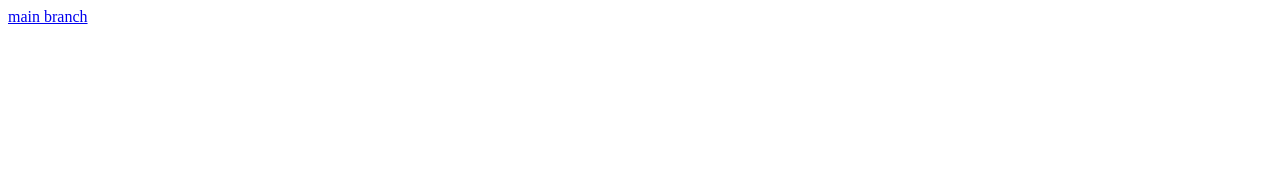
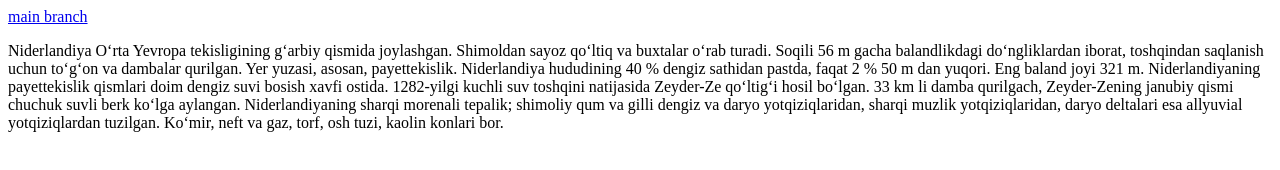
Before and after one commit to Azizbek-Kalandarov/git, a plain HTML site: page index.html in a window 1280 px wide. Drawn offline with Linux system fonts and the light colour scheme.

Commit message:
Add my lorem text

```diff
--- a/index.html
+++ b/index.html
@@ -25,6 +25,9 @@
 
 
   <a href="#">main branch</a>
+  <p>
+     Niderlandiya Oʻrta Yevropa tekisligining gʻarbiy qismida joylashgan. Shimoldan sayoz qoʻltiq va buxtalar oʻrab turadi. Soqili 56 m gacha balandlikdagi doʻngliklardan iborat, toshqindan saqlanish uchun toʻgʻon va dambalar qurilgan. Yer yuzasi, asosan, payettekislik. Niderlandiya hududining 40 % dengiz sathidan pastda, faqat 2 % 50 m dan yuqori. Eng baland joyi 321 m. Niderlandiyaning payettekislik qismlari doim dengiz suvi bosish xavfi ostida. 1282-yilgi kuchli suv toshqini natijasida Zeyder-Ze qoʻltigʻi hosil boʻlgan. 33 km li damba qurilgach, Zeyder-Zening janubiy qismi chuchuk suvli berk koʻlga aylangan. Niderlandiyaning sharqi morenali tepalik; shimoliy qum va gilli dengiz va daryo yotqiziqlaridan, sharqi muzlik yotqiziqlaridan, daryo deltalari esa allyuvial yotqiziqlardan tuzilgan. Koʻmir, neft va gaz, torf, osh tuzi, kaolin konlari bor.
+  </p>
 
 
 </body>
```
